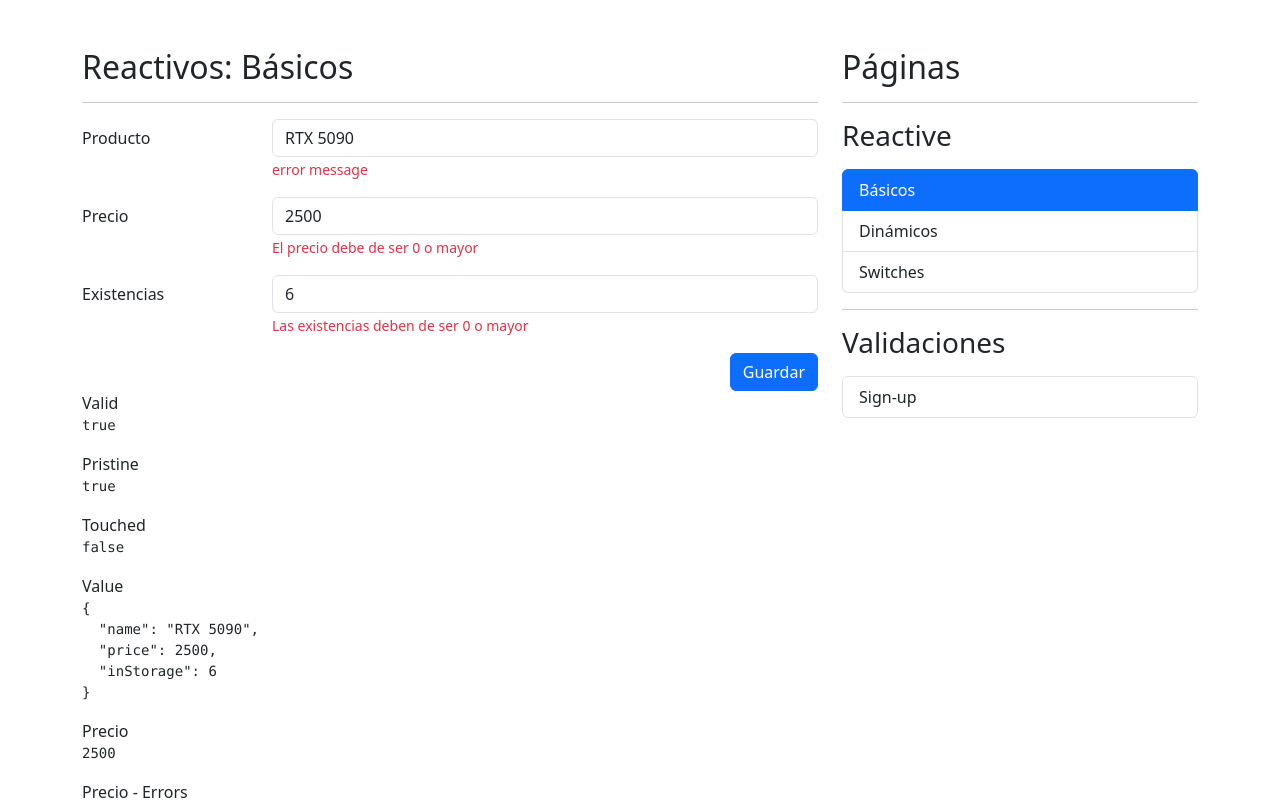
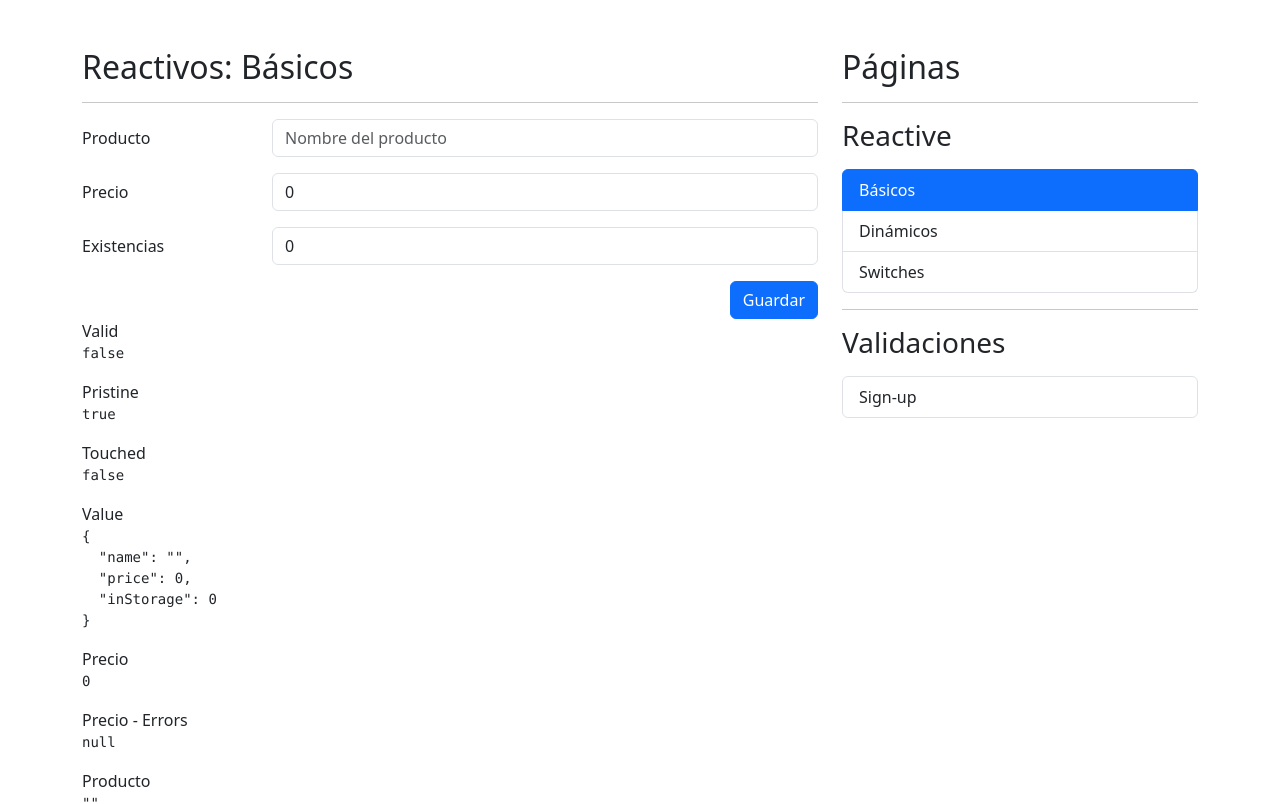
Before and after one commit to nicolashidalgo1989/07-formApp, an Angular app: page /reactive/basic in a window 1280 px wide. Shown: the top 804 px of the page. Built offline with nearby package versions, Linux system fonts and the light colour scheme.

Commit message:
feat: metodos y validaciones de mensajes de error

```diff
--- a/src/app/reactive/pages/basic-page/basic-page.component.html
+++ b/src/app/reactive/pages/basic-page/basic-page.component.html
@@ -16,10 +16,18 @@
                            formControlName="name"
                            placeholder="Nombre del producto">
 
-                    <span class="form-text text-danger">
-                        <!-- Debe de ser de 3 letras -->
-                        error message
+                    <span *ngIf="isValidField('name')"
+                          class="form-text text-danger">
+                        {{ getFieldError('name') }}
                     </span>
+
+                    <!--
+                    <span *ngIf="myForm.controls['name'].getError('minlength') && myForm.controls['name'].touched"
+                          class="form-text text-danger">
+                        Este campo requiere minimo 3 letras
+                      </span>
+                    -->
+
                 </div>
             </div>
 
@@ -31,8 +39,8 @@
                            class="form-control"
                            formControlName="price"
                            placeholder="Precio del producto">
-                    <span class="form-text text-danger">
-                        El precio debe de ser 0 o mayor
+                    <span *ngIf="isValidField('price')" class="form-text text-danger">
+                        El precio debe de ser 0 o mayor.
                     </span>
                 </div>
             </div>
@@ -46,8 +54,8 @@
                            formControlName="inStorage"
                            placeholder="Existencias del producto">
 
-                    <span class="form-text text-danger">
-                         Las existencias deben de ser 0 o mayor
+                    <span *ngIf="isValidField('inStorage')"  class="form-text text-danger">
+                         Las existencias deben de ser 0 o mayor.
                     </span>
                 </div>
             </div>
--- a/src/app/reactive/pages/basic-page/basic-page.component.ts
+++ b/src/app/reactive/pages/basic-page/basic-page.component.ts
@@ -29,11 +29,39 @@
   constructor( private fb: FormBuilder){}
 
   ngOnInit(): void {
-    this.myForm.reset(rtx5090)
+    // this.myForm.reset(rtx5090)
+  }
+
+  isValidField(field: string): boolean | null{
+
+    return this.myForm.controls[field].errors && this.myForm.controls[field].touched
+
+  }
+
+  getFieldError(field: string): string | null {
+
+    if( !this.myForm.controls[field] ) return null;
+
+    const errors = this.myForm.controls[field].errors || {};
+
+    for (const key of Object.keys(errors) ) {
+      switch( key ){
+        case 'required':
+          return 'Este campo es requerido';
+        case 'minlength':
+          return `Mínimo ${ errors['minlength'].requiredLength } carácteres.`;
+      }
+    }
+
+    return null;
+
   }
 
   onSave():void{
-    if( this.myForm.invalid ) return;
+    if( this.myForm.invalid ){
+      this.myForm.markAllAsTouched();
+      return;
+    }
     console.log(this.myForm.value);
     this.myForm.reset({
       price: 10,
```
